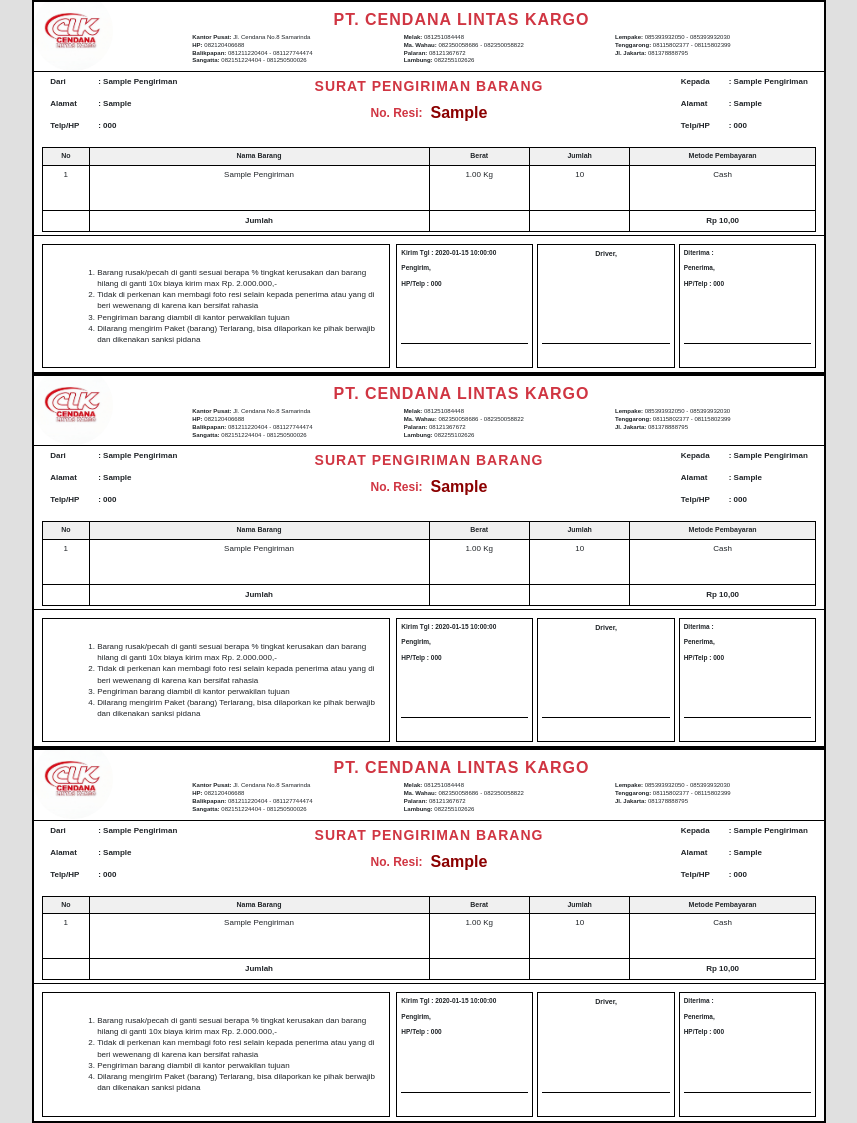
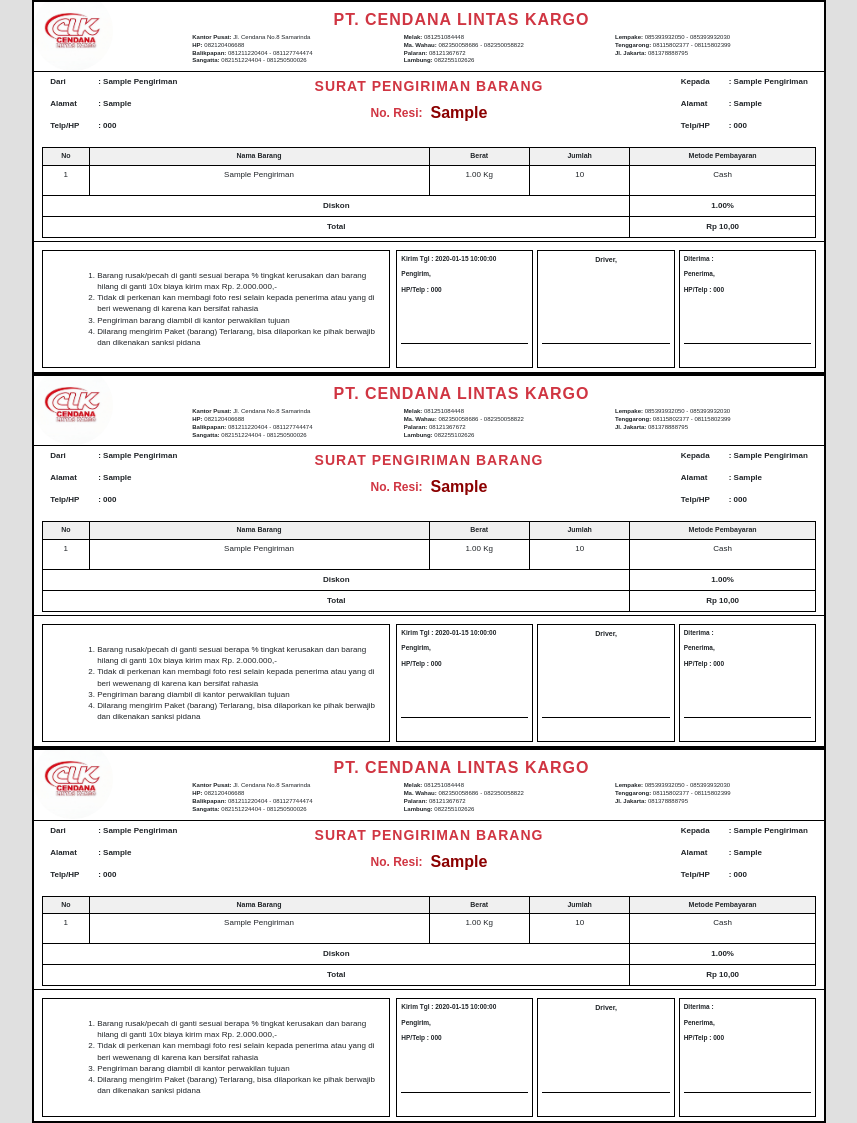
Before and after one commit to ORU25/CendanaKargo, a PHP site: page /CendanaKargo/dashboard/superSuperAdmin/pengiriman/resi.php?id=1 in a window 1280 px wide. Shown: the whole page, without its empty margins (211-1068 px from the left). Run offline with PHP 8.4, Linux system fonts and the light colour scheme; a user stored in the database is signed in; tables that the repository leaves empty hold one stand-in row (values such as "Sample post").

Commit message:
feat: diskon pengiriman on supersuperadmin

```diff
--- a/dashboard/superSuperAdmin/pengiriman/resi.php
+++ b/dashboard/superSuperAdmin/pengiriman/resi.php
@@ -177,7 +177,7 @@ if ($result->num_rows > 0) {
         font-size: 7px;
     }
     .item-row td {
-        height: 45px;
+        height: 30px;
         vertical-align: top;
     }
     .total-row td {
@@ -307,10 +307,11 @@ if ($result->num_rows > 0) {
                         <td class="text-center"><?=$pengiriman['pembayaran']?></td>
                     </tr>
                     <tr class="total-row">
-                        <td></td>
-                        <td>Jumlah</td>
-                        <td></td>
-                        <td></td>
+                        <td colspan="4">Diskon</td>
+                        <td class=""><?=$pengiriman['diskon']? $pengiriman['diskon']: 0 ?>%</td>
+                    </tr>
+                    <tr class="total-row">
+                        <td colspan="4">Total</td>
                         <td class="total_tarif"><?=$pengiriman['total_tarif']?></td>
                     </tr>
                 </tbody>
@@ -421,10 +422,11 @@ if ($result->num_rows > 0) {
                         <td class="text-center"><?=$pengiriman['pembayaran']?></td>
                     </tr>
                     <tr class="total-row">
-                        <td></td>
-                        <td>Jumlah</td>
-                        <td></td>
-                        <td></td>
+                        <td colspan="4">Diskon</td>
+                        <td class=""><?=$pengiriman['diskon']? $pengiriman['diskon']: 0 ?>%</td>
+                    </tr>
+                    <tr class="total-row">
+                        <td colspan="4">Total</td>
                         <td class="total_tarif"><?=$pengiriman['total_tarif']?></td>
                     </tr>
                 </tbody>
@@ -535,10 +537,11 @@ if ($result->num_rows > 0) {
                         <td class="text-center"><?=$pengiriman['pembayaran']?></td>
                     </tr>
                     <tr class="total-row">
-                        <td></td>
-                        <td>Jumlah</td>
-                        <td></td>
-                        <td></td>
+                        <td colspan="4">Diskon</td>
+                        <td class=""><?=$pengiriman['diskon']? $pengiriman['diskon']: 0 ?>%</td>
+                    </tr>
+                    <tr class="total-row">
+                        <td colspan="4">Total</td>
                         <td class="total_tarif"><?=$pengiriman['total_tarif']?></td>
                     </tr>
                 </tbody>
```
Also changed, not shown: dashboard/superSuperAdmin/pengiriman/create.php (+35 -6 lines), dashboard/superSuperAdmin/pengiriman/detail.php (+10 -2 lines).
